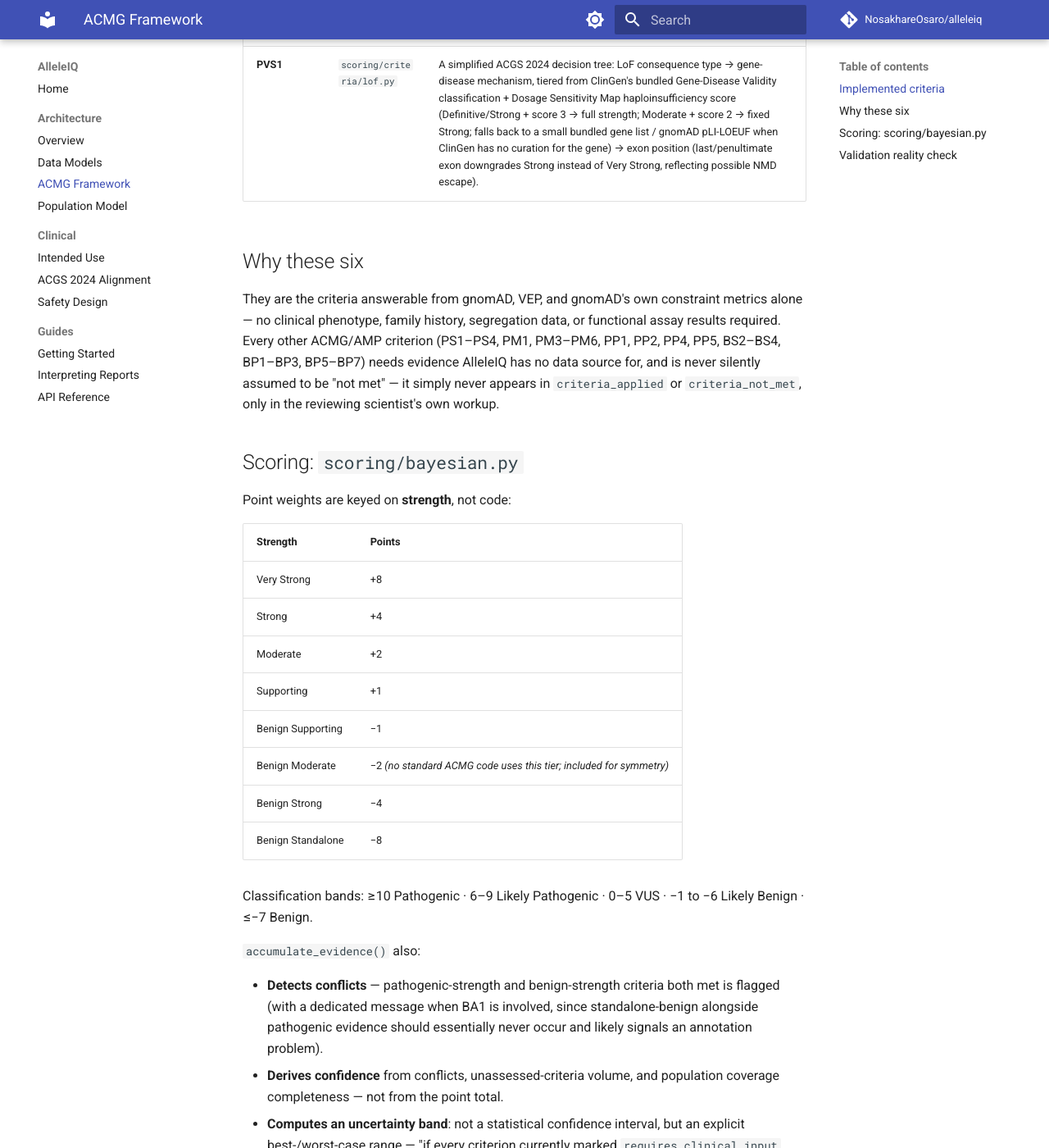
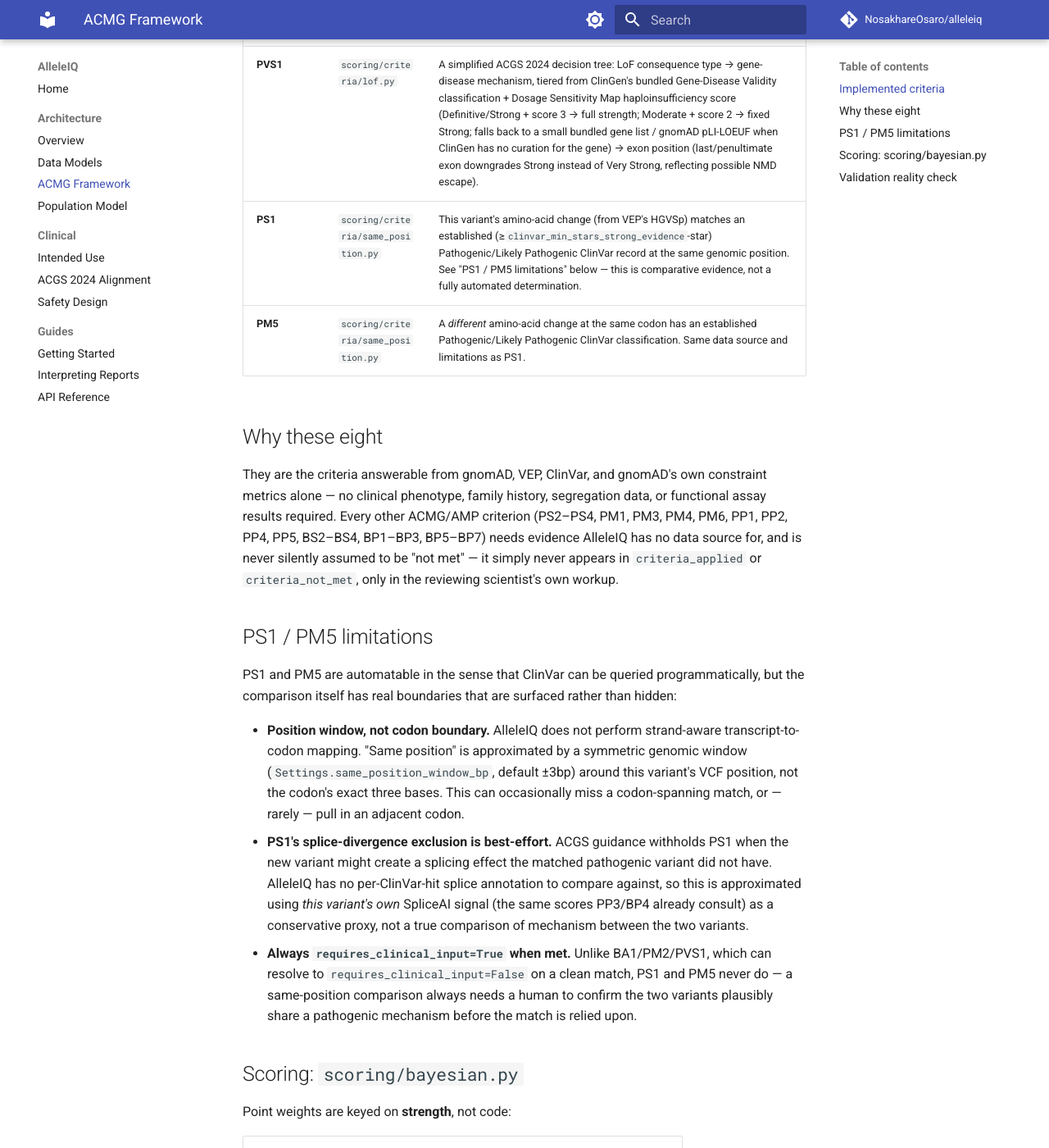
Before and after one commit to NosakhareOsaro/alleleiq, an MkDocs documentation site: the page built from docs/architecture/acmg-framework.md, in a window 1280 px wide and 1400 px high, scrolled down 785 px. Shown: the whole window at 82% size. Built offline with MkDocs 1.6.1 and Material for MkDocs 9.7.7, drawn with Linux system fonts in a browser that asks for light colours; comment, search, counter and statistics services are not loaded; some of the changed text lies outside the part shown.

Commit message:
docs: document PS1/PM5 limitations and manual review triggers
Updates docs/architecture/acmg-framework.md's criterion table and
"why these N criteria" framing from 6 to 8 (PS1, PM5 added), and adds
a "PS1 / PM5 limitations" section documenting the three automation
boundaries a reviewer needs to know about before trusting either
criterion's output: the same-position genomic window is not a true
codon boundary (no strand-aware transcript mapping), PS1's
new-splice-site exclusion is a best-effort proxy using this variant's
own SpliceAI signal rather than a real comparison against the matched
ClinVar record's mechanism, and both criteria always set
requires_clinical_input=True when met, unlike BA1/PM2/PVS1 which can
resolve cleanly.

`mkdocs build --strict` clean.

```diff
--- a/docs/architecture/acmg-framework.md
+++ b/docs/architecture/acmg-framework.md
@@ -14,17 +14,45 @@ what is deliberately out of scope, and why.
 | **PM2** | `scoring/criteria/population_frequency.py` | Downgraded to **Supporting** strength by default per ACGS 2024. Assesses true absence (AC=0) in every adequately covered population; a variant observed at low-but-nonzero frequency is reported not-met with `requires_clinical_input=True` rather than an invented rarity cutoff. |
 | **PP3 / BP4** | `scoring/criteria/computational.py` | REVEL ≥0.70/≥0.90 → Supporting/Moderate (PP3); ≤0.15 → Supporting (BP4). SpliceAI max delta ≥0.20/≥0.50 → Supporting/Moderate (PP3); <0.10 → Supporting (BP4). REVEL's absence is only flagged as a gap for missense variants (where it's expected); SpliceAI is considered for any consequence. |
 | **PVS1** | `scoring/criteria/lof.py` | A simplified ACGS 2024 decision tree: LoF consequence type → gene-disease mechanism, tiered from ClinGen's bundled Gene-Disease Validity classification + Dosage Sensitivity Map haploinsufficiency score (Definitive/Strong + score 3 → full strength; Moderate + score 2 → fixed Strong; falls back to a small bundled gene list / gnomAD pLI-LOEUF when ClinGen has no curation for the gene) → exon position (last/penultimate exon downgrades Strong instead of Very Strong, reflecting possible NMD escape). |
+| **PS1** | `scoring/criteria/same_position.py` | This variant's amino-acid change (from VEP's HGVSp) matches an established (≥`clinvar_min_stars_strong_evidence`-star) Pathogenic/Likely Pathogenic ClinVar record at the same genomic position. See "PS1 / PM5 limitations" below — this is comparative evidence, not a fully automated determination. |
+| **PM5** | `scoring/criteria/same_position.py` | A *different* amino-acid change at the same codon has an established Pathogenic/Likely Pathogenic ClinVar classification. Same data source and limitations as PS1. |
 
-## Why these six
+## Why these eight
 
-They are the criteria answerable from gnomAD, VEP, and gnomAD's own
-constraint metrics alone — no clinical phenotype, family history,
+They are the criteria answerable from gnomAD, VEP, ClinVar, and gnomAD's
+own constraint metrics alone — no clinical phenotype, family history,
 segregation data, or functional assay results required. Every other
-ACMG/AMP criterion (PS1–PS4, PM1, PM3–PM6, PP1, PP2, PP4, PP5, BS2–BS4,
-BP1–BP3, BP5–BP7) needs evidence AlleleIQ has no data source for, and is
-never silently assumed to be "not met" — it simply never appears in
-`criteria_applied` or `criteria_not_met`, only in the reviewing
-scientist's own workup.
+ACMG/AMP criterion (PS2–PS4, PM1, PM3, PM4, PM6, PP1, PP2, PP4, PP5,
+BS2–BS4, BP1–BP3, BP5–BP7) needs evidence AlleleIQ has no data source
+for, and is never silently assumed to be "not met" — it simply never
+appears in `criteria_applied` or `criteria_not_met`, only in the
+reviewing scientist's own workup.
+
+## PS1 / PM5 limitations
+
+PS1 and PM5 are automatable in the sense that ClinVar can be queried
+programmatically, but the comparison itself has real boundaries that are
+surfaced rather than hidden:
+
+- **Position window, not codon boundary.** AlleleIQ does not perform
+  strand-aware transcript-to-codon mapping. "Same position" is
+  approximated by a symmetric genomic window
+  (`Settings.same_position_window_bp`, default ±3bp) around this
+  variant's VCF position, not the codon's exact three bases. This can
+  occasionally miss a codon-spanning match, or — rarely — pull in an
+  adjacent codon.
+- **PS1's splice-divergence exclusion is best-effort.** ACGS guidance
+  withholds PS1 when the new variant might create a splicing effect the
+  matched pathogenic variant did not have. AlleleIQ has no per-ClinVar-hit
+  splice annotation to compare against, so this is approximated using
+  *this variant's own* SpliceAI signal (the same scores PP3/BP4 already
+  consult) as a conservative proxy, not a true comparison of mechanism
+  between the two variants.
+- **Always `requires_clinical_input=True` when met.** Unlike BA1/PM2/PVS1,
+  which can resolve to `requires_clinical_input=False` on a clean match,
+  PS1 and PM5 never do — a same-position comparison always needs a human
+  to confirm the two variants plausibly share a pathogenic mechanism
+  before the match is relied upon.
 
 ## Scoring: `scoring/bayesian.py`
 
```
Also changed, not shown: other parts of docs/architecture/acmg-framework.md (+1 -1 lines).
